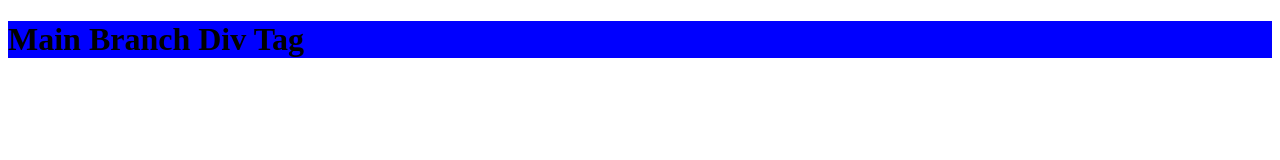
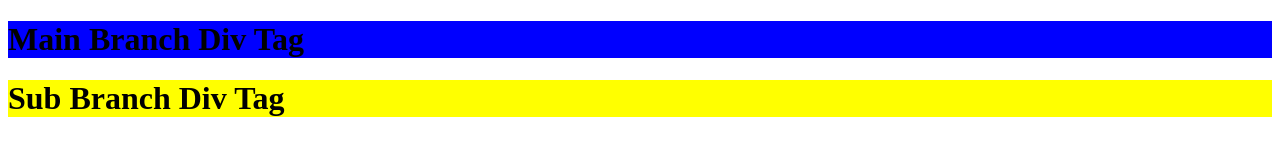
Before and after one commit to ravivaghela1211/GitTutorial, a plain HTML site: page index.html in a window 1280 px wide. Drawn offline with Linux system fonts and the light colour scheme.

Commit message:
create new div for sub branch

```diff
--- a/index.html
+++ b/index.html
@@ -9,5 +9,10 @@
 		Main Branch Div Tag
 	</h1>
 </div>
+<div style="height: 50%; width:100%; background-color: yellow">
+	<h1>
+		Sub Branch Div Tag
+	</h1>
+</div>
 </body>
 </html>
```
